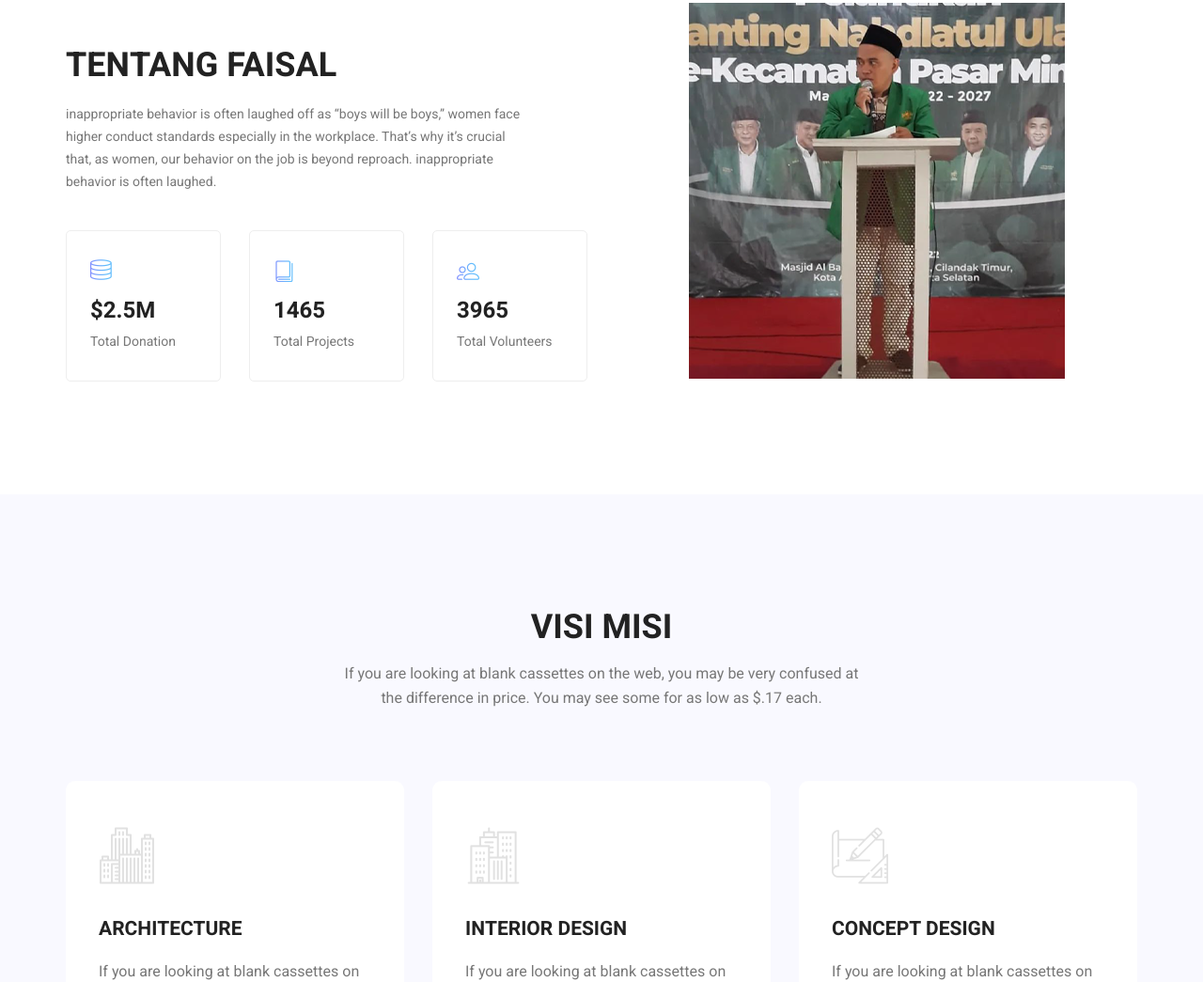
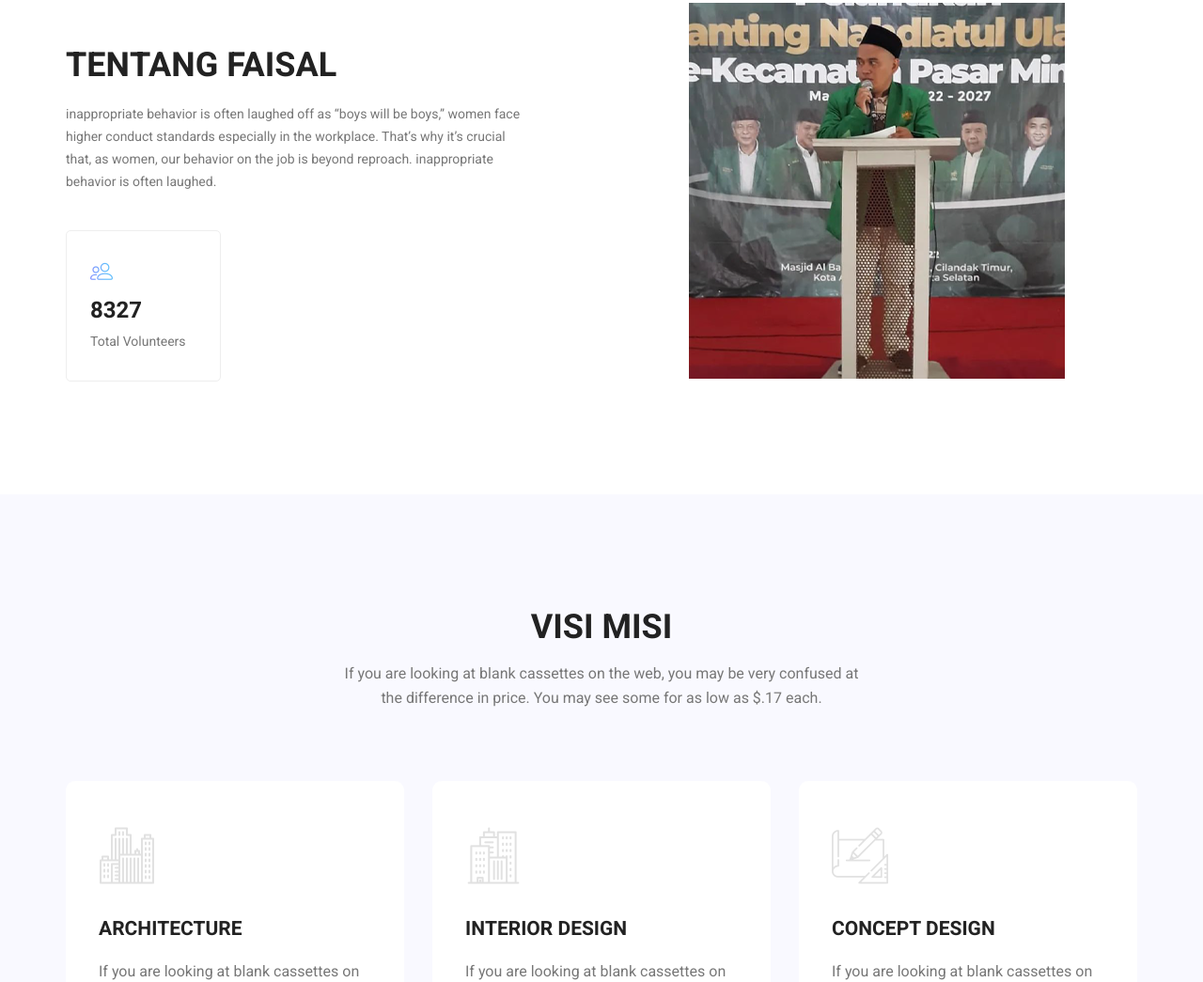
Before and after one commit to akhdanrgya/faisaldki, a plain HTML site: page index.html in a window 1280 px wide. Shown: the part 862-1907 px from the top of the page at 94% size. Drawn offline with Linux system fonts and the light colour scheme; some packages are replaced by stand-ins of ours.

Commit message:
hari ke 2

```diff
--- a/index.html
+++ b/index.html
@@ -98,22 +98,8 @@
         					<div class="row">
         						<div class="col-md-4">
         							<div class="wel_item">
-        								<i class="lnr lnr-database"></i>
-        								<h4>$2.5M</h4>
-        								<p>Total Donation</p>
-        							</div>
-        						</div>
-        						<div class="col-md-4">
-        							<div class="wel_item">
-        								<i class="lnr lnr-book"></i>
-        								<h4>1465</h4>
-        								<p>Total Projects</p>
-        							</div>
-        						</div>
-        						<div class="col-md-4">
-        							<div class="wel_item">
         								<i class="lnr lnr-users"></i>
-        								<h4>3965</h4>
+        								<h4>8327</h4>
         								<p>Total Volunteers</p>
         							</div>
         						</div>
```
